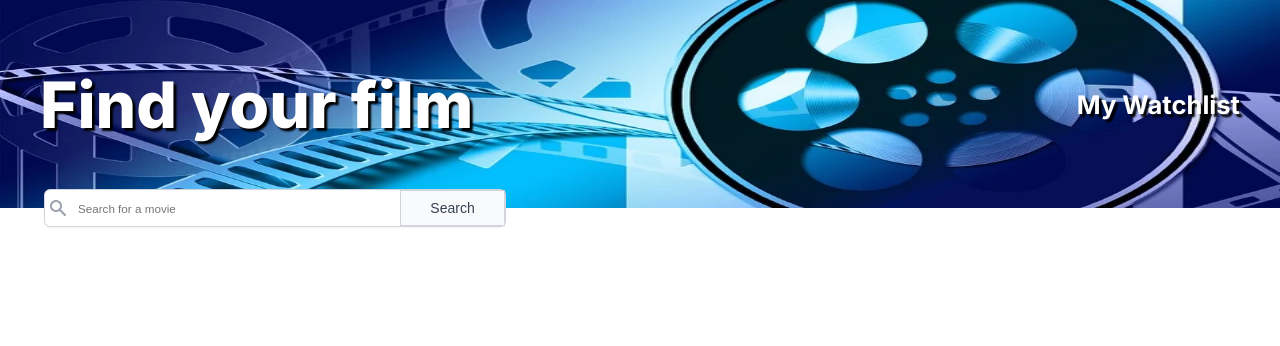
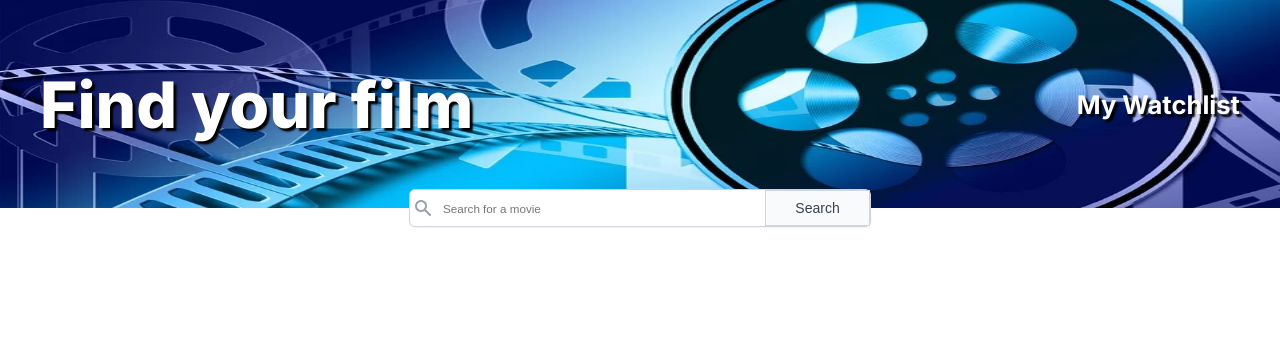
Before and after one commit to Brag2gr8/Movie-WatchList, a plain HTML site: page index.html in a window 1280 px wide. Shown: the top 346 px of the page. Drawn offline with Linux system fonts and the light colour scheme.

Commit message:
Update index.css

```diff
--- a/index.css
+++ b/index.css
@@ -55,7 +55,8 @@ body {
     position: absolute;
     width: 462px;
     height: 38px;
-    left: 44px;
+    left: 0;
+    right: 0;
     top: 189px;
     background: #FFFFFF;
     border: 1px solid #D1D5DB;
```
